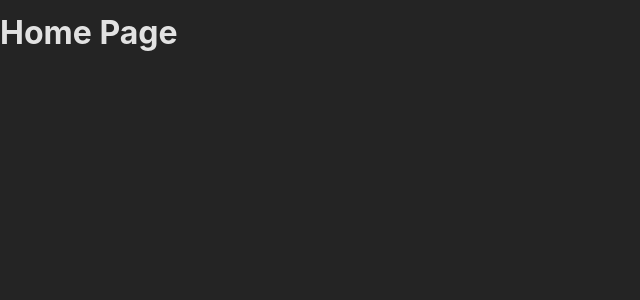
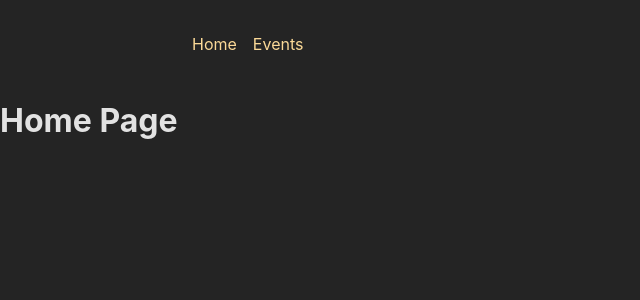
Before and after one commit to LordCracken/events-manager, a JavaScript app in the folder frontend/: page / in a window 1280 px wide. Shown: the top 300 px of the page, without its empty margins (0-640 px from the left). Built offline with nearby package versions, Linux system fonts and the light colour scheme; the HTML template or start-up script is replaced by a standard one.

Commit message:
add main navigation

```diff
--- a/frontend/src/App.js
+++ b/frontend/src/App.js
@@ -30,6 +30,8 @@ import MainNavigation from './components/MainNavigation';
 
 function App() {
   return (
+    <>
+      <MainNavigation />
       <Routes>
         <Route path="" element={<HomePage />} />
         <Route path="events" element={<EventsPage />} />
@@ -37,6 +39,7 @@ function App() {
         <Route path="events/new" element={<NewEventPage />} />
         <Route path="events/:eventId/edit" element={<EditEventPage />} />
       </Routes>
+    </>
   );
 }
 
```
Lines whose indentation alone changed are shown as unchanged.
